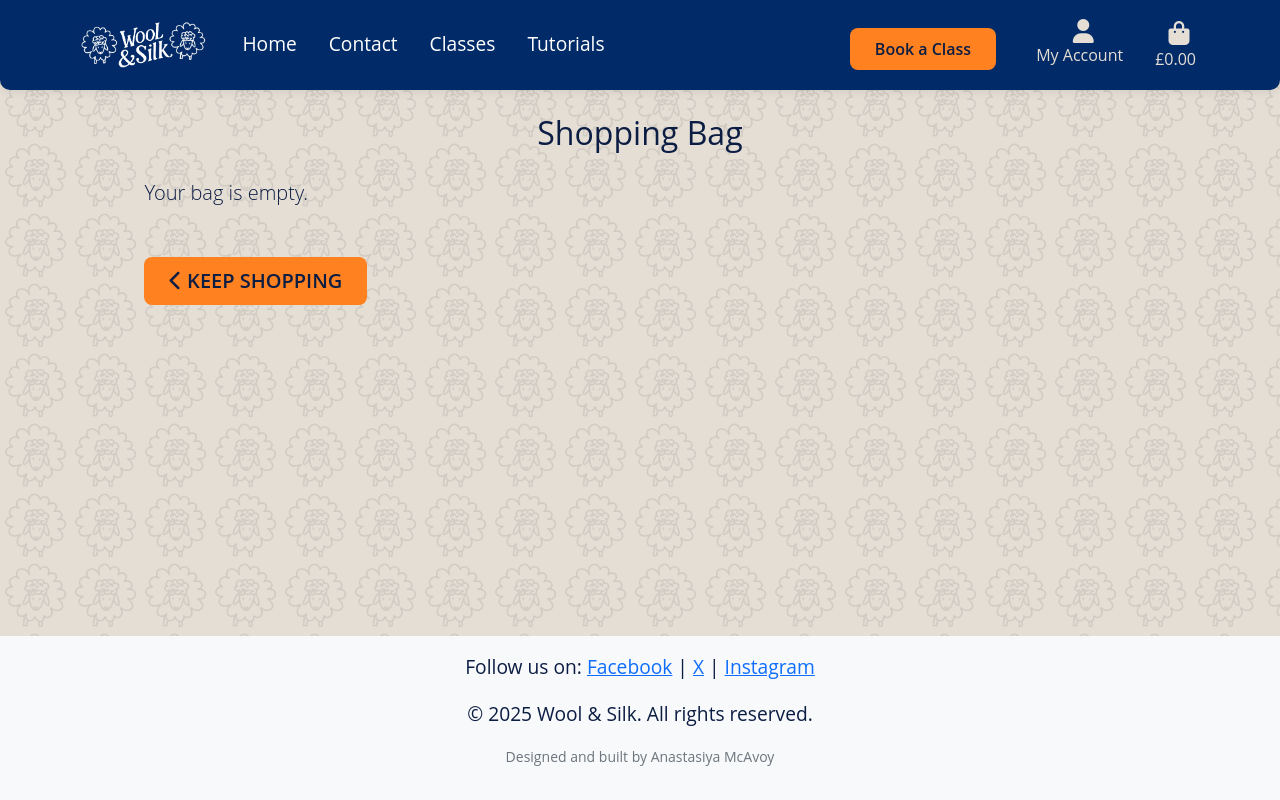
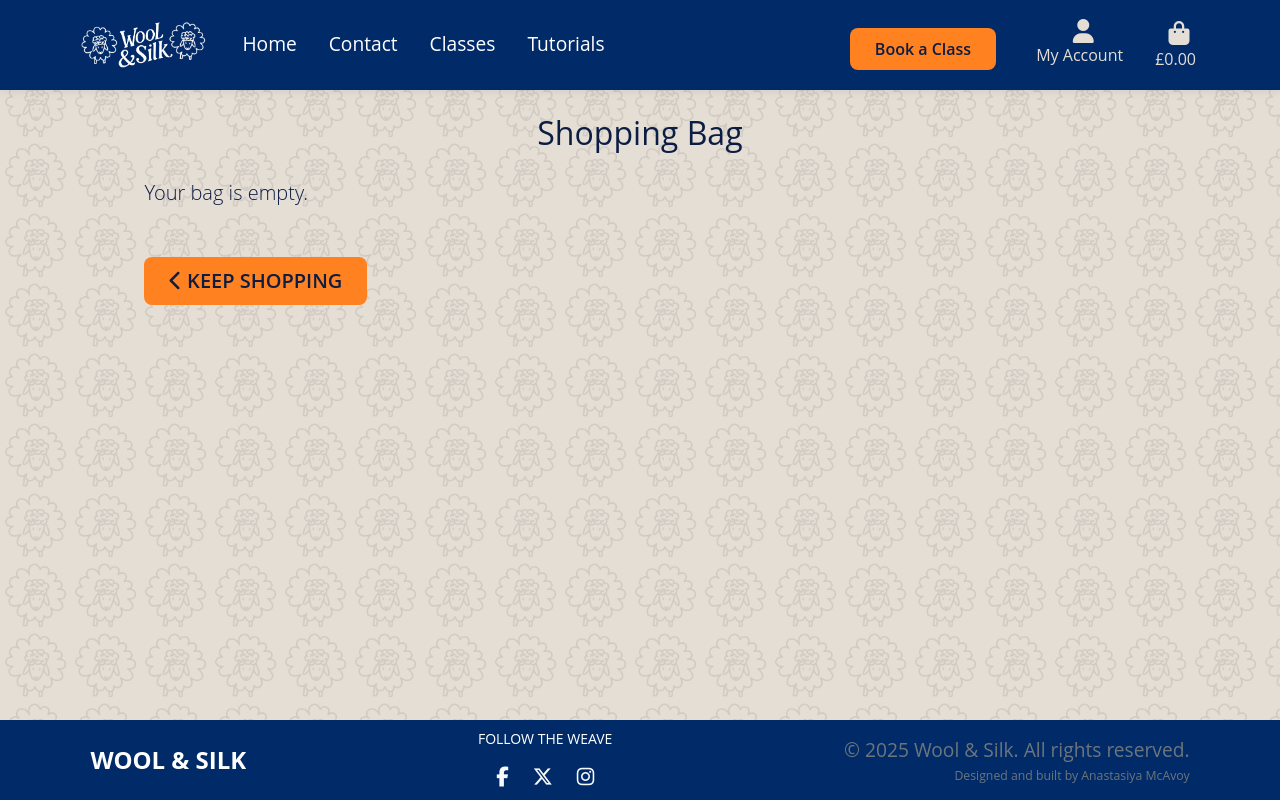
Before and after one commit to Anastasiya-m4c/wool-silk_ecommerce, a Django app: page /bag/ in a window 1280 px wide. Run offline with Django 4.2, Linux system fonts and the light colour scheme; some libraries are stand-ins or nearby versions.

Commit message:
add footer and amend colout of the tiles

```diff
--- a/bag/templates/bag/bag.html
+++ b/bag/templates/bag/bag.html
@@ -35,7 +35,7 @@
                             {% for item in bag_items %}
                                 <tr class="border-top">
                                     <td class="py-3 w-25 ratio ratio-4x3">
-                                        <img class="img-fluid rounded p-3" src="{{ item.product.image.url }}">
+                                        <img class="img-fluid p-3 rounded" src="{{ item.product.image.url }}">
                                     </td>
                                     <td class="py-3">
                                         <p class="my-0"><strong>{{ item.product.name }}</strong></p>
--- a/checkout/templates/checkout/checkout.html
+++ b/checkout/templates/checkout/checkout.html
@@ -57,7 +57,7 @@
             {% endfor %}
 
             <hr class="my-0">
-            <div class="row text-black text-end">
+            <div class="row text-end">
                 <div class="col-7 offset-2 text-start">
                     <p class="my-0">Order Total:</p>
                 </div>
@@ -74,13 +74,13 @@
                 {% csrf_token %}
 
                 <fieldset class="rounded px-3 mb-5">
-                    <legend class="fieldset-label small text-black px-2 w-auto">Details</legend>
+                    <legend class="fieldset-label small px-2 w-auto">Details</legend>
                     {{ order_form.full_name|as_crispy_field }}
                     {{ order_form.email|as_crispy_field }}
                 </fieldset>
 
                 <fieldset class="rounded px-3 mb-5">
-                    <legend class="fieldset-label small text-black px-2 w-auto">Delivery</legend>
+                    <legend class="fieldset-label small px-2 w-auto">Delivery</legend>
                     {{ order_form.phone_number|as_crispy_field }}
                     {{ order_form.country|as_crispy_field }}
                     {{ order_form.postcode|as_crispy_field }}
--- a/classes/templates/classes/class_detail.html
+++ b/classes/templates/classes/class_detail.html
@@ -56,7 +56,7 @@
                     <p class="mb-0">{{ class.description }}</p>
                 </div>
 
-                <div class="card-footer bg-white pt-0 border-0 text-center p-4 p-md-5 mt-auto">
+                <div class="card-footer pt-0 border-0 text-center p-4 p-md-5 mt-auto">
                     {% if class.fully_booked %}
                     <span class="text-danger fw-bold d-inline-block mb-3">Fully Booked</span><br>
                     <div class="d-flex flex-wrap gap-2 justify-content-center">
@@ -81,7 +81,7 @@
                                                 </span>
                                             </button>
                                         </div>
-                                        <input class="form-control qty_input btn-outline-secondary id_qty_{{ class.id }}"
+                                        <input class="form-control qty_input btn-outline-secondary btn id_qty_{{ class.id }}"
                                             name="quantity" value="1" min="1" max="99"
                                             data-item_id="{{ class.id }}" style="max-width: 40px;">
 
--- a/classes/templates/classes/classes.html
+++ b/classes/templates/classes/classes.html
@@ -42,7 +42,7 @@
                 <p class="mb-2 h4 fw-bold text-decoration">{{ class.name }}</p>
             </div>
 
-            <div class="card-footer pt-0 border-0 text-left mt-auto bg-white">
+            <div class="card-footer pt-0 border-0 text-left mt-auto ">
                 <p class="mb-1"><strong>Date:</strong> {{ class.start_date }}</p>
                 <p class="mb-1"><strong>Time:</strong> {{ class.start_time }}</p>
                 <p class="mb-2"><strong>Price:</strong> £{{ class.price }}</p>
--- a/static/css/base.css
+++ b/static/css/base.css
@@ -1,5 +1,6 @@
 :root {
     --ws-beige: #E5DED5;
+    --ws-beige-light: #efe8de;
     --ws-orange: #FF8120;
     --ws-blue: #002b68;
     --ws-light-blue: #3EA8C2;
@@ -57,8 +58,8 @@ p {
     background-color: var(--ws-blue);
     box-shadow: 0 2px 8px rgba(0, 0, 0, .08);
     padding-block: 0.5rem;
-    border-bottom-left-radius: 10px;
-    border-bottom-right-radius: 10px;
+    /* border-bottom-left-radius: 10px;
+    border-bottom-right-radius: 10px; */
 
 }
 
@@ -174,9 +175,16 @@ p {
 
 /* Class cards */
 .card {
+    background-color: var(--ws-beige-light) ;
     transform: translateY(-5px);
     box-shadow: 0 8px 16px rgba(0, 0, 0, .15);
     transition: transform 0.3s ease, box-shadow 0.3s ease;
+}
+
+.card-footer {
+    background-color: transparent;
+    box-shadow: none;
+    transform: translateY(0);
 }
 
 /* Bag */
@@ -206,6 +214,24 @@ p {
     box-shadow: 0 4px 12px rgba(0, 0, 0, .1);
 }
 
+.footer {
+    padding: 2rem 0;
+    margin-top: 4rem;
+}
+
+.bg-blue {
+    background-color: var(--ws-blue) !important;
+}
+
+.text-dark {
+    color: var(--ws-font) !important;
+}
+
+.section {
+    color: var(--ws-font);
+}
+
+
 
 /* Equal heights only on lg+ */
 @media (min-width: 992px) {
--- a/templates/footer.html
+++ b/templates/footer.html
@@ -1,12 +1,36 @@
+<!-- Footer -->
+<footer class="text-white py-2 px-3 mt-auto bg-blue">
+    <div class="container d-flex flex-column flex-md-row justify-content-between align-items-center gap-4">
 
-    <!-- Footer -->
-    <footer class="footer mt-auto text-center bg-light py-3">
-        <p>
-            Follow us on:
-            <a href="https://www.facebook.com" target="_blank" rel="noopener noreferrer">Facebook</a> |
-            <a href="https://www.twitter.com" target="_blank" rel="noopener noreferrer">X</a> |
-            <a href="https://www.instagram.com" target="_blank" rel="noopener noreferrer">Instagram</a>
-        </p>
-        <p>&copy; 2025 Wool & Silk. All rights reserved.</p>
-        <p class="small text-muted">Designed and built by Anastasiya McAvoy</p>
-    </footer>
+        <div class="fs-4 fw-bolder text-uppercase">
+            WOOL & SILK
+        </div>
+        <div class="d-flex flex-column align-items-center">
+            <p class="mb-3 text-uppercase small">Follow the Weave</p>
+            <div class="d-flex gap-4">
+
+                <a href="https://www.facebook.com" target="_blank" rel="noopener noreferrer" class="text-light"
+                    aria-label="Follow us on Facebook">
+                    <i class="fab fa-facebook-f fs-5"></i>
+                </a>
+                <a href="https://www.twitter.com" target="_blank" rel="noopener noreferrer" class="text-light"
+                    aria-label="Follow us on X (Twitter)">
+                    <i class="fab fa-x-twitter fs-5"></i>
+                </a>
+                <a href="https://www.instagram.com" target="_blank" rel="noopener noreferrer" class="text-light"
+                    aria-label="Follow us on Instagram">
+                    <i class="fab fa-instagram fs-5"></i>
+                </a>
+            </div>
+        </div>
+
+        <div class="text-center text-md-end small">
+            <p class="text-secondary mb-0">
+                &copy; 2025 Wool & Silk. All rights reserved.
+            </p>
+            <p class="text-muted small mb-0">
+                Designed and built by Anastasiya McAvoy
+            </p>
+        </div>
+    </div>
+</footer>
```
Also changed, not shown: static/images/sheep_dark_blue.jpg (added), static/images/sheep_light_blue.jpg (added), static/images/sheep_yellow.jpg (added).
